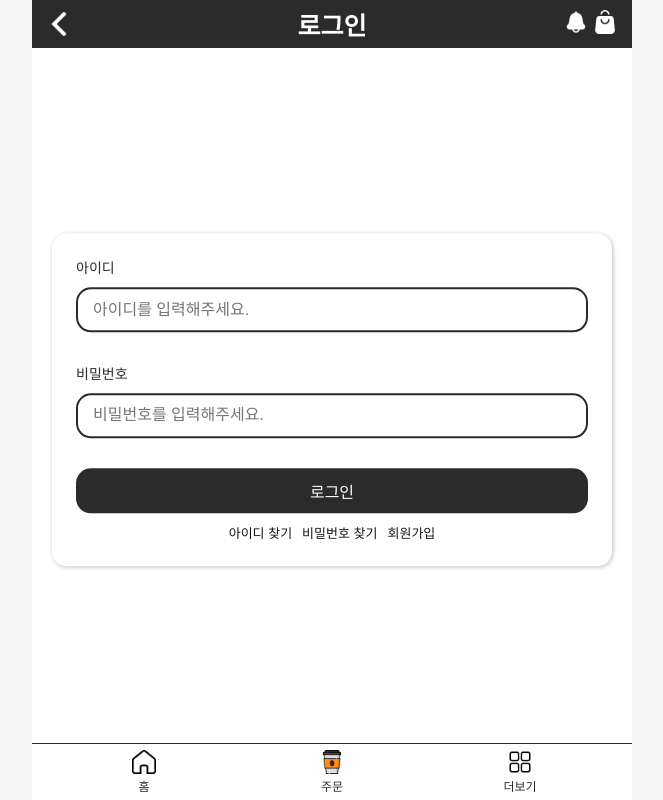
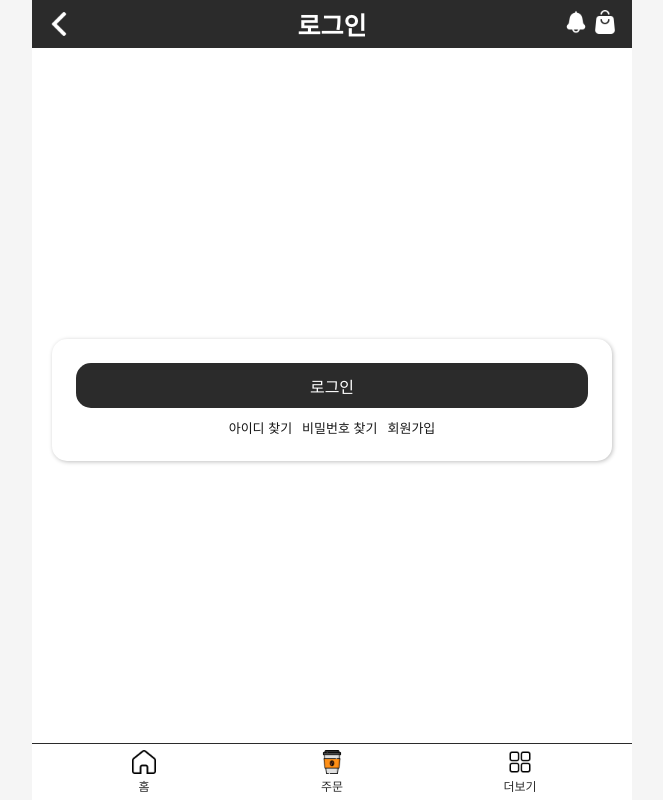
Before and after one commit to seongjongju/CoffeeOrder-app-front, a Next.js app: page /login in a window 1280 px wide. Shown: the whole page, without its empty margins (308-971 px from the left). Built offline with nearby package versions, Linux system fonts and the light colour scheme; a web font is replaced by a local one.

Commit message:
인풋 타입 에러로 인한 로그인 폼에 인풋 컴포넌트 주석처리 회원가입 유효성 검사 작업 중

```diff
--- a/features/login/components/LoginForm.tsx
+++ b/features/login/components/LoginForm.tsx
@@ -10,14 +10,14 @@ import Link from 'next/link';
 const LoginForm = () => {
     return (
         <form className={`${formStyles.common_form} ${loginStyles.login_form}`}>
-            <InputWrap
+            {/* <InputWrap
                 label={'아이디'}
                 placeholder={'아이디를 입력해주세요.'}
             />
             <InputWrap
                 label={'비밀번호'}
                 placeholder={'비밀번호를 입력해주세요.'}
-            />
+            /> */}
             <Button
                 buttonText={'로그인'}
             />
--- a/features/signUp/components/SignUpForm.tsx
+++ b/features/signUp/components/SignUpForm.tsx
@@ -13,7 +13,7 @@ const initialState = {
     emailCertification: '',
     id: '',
     password: '',
-    passwordCheck: '',s
+    passwordCheck: '',
 };
 
 type ReducerType = {
```
